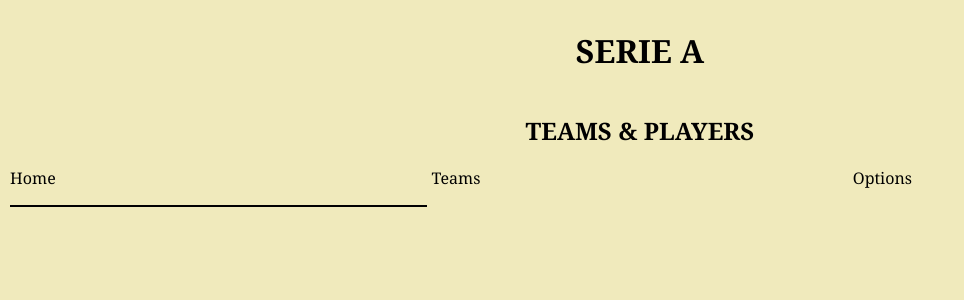
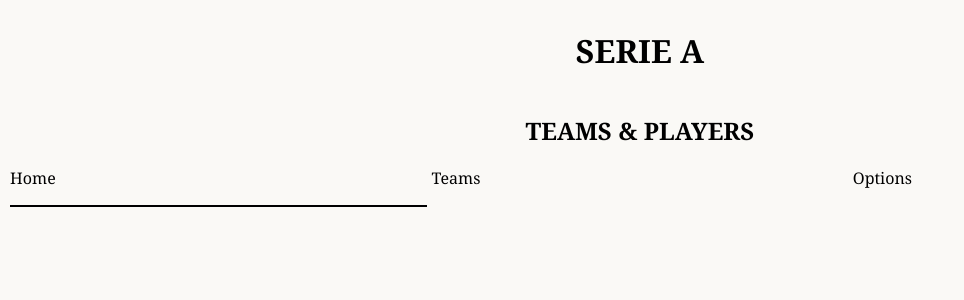
Before and after one commit to francescoCoder/github-upload, a React (Create React App) app: page /#/options in a window 1280 px wide. Shown: the top 300 px of the page, without its empty margins (0-964 px from the left). Built offline with nearby package versions, Linux system fonts and the light colour scheme.

Commit message:
Checked for the push-websiteUpload syncro

```diff
--- a/src/index.scss
+++ b/src/index.scss
@@ -1,5 +1,5 @@
 $underline-params: 2px solid black;
-$background-color: rgb(240, 234, 188);
+$background-color: rgb(250, 249, 246);
 $hover-color: rgb(161, 161, 73);
 
 body {
```
